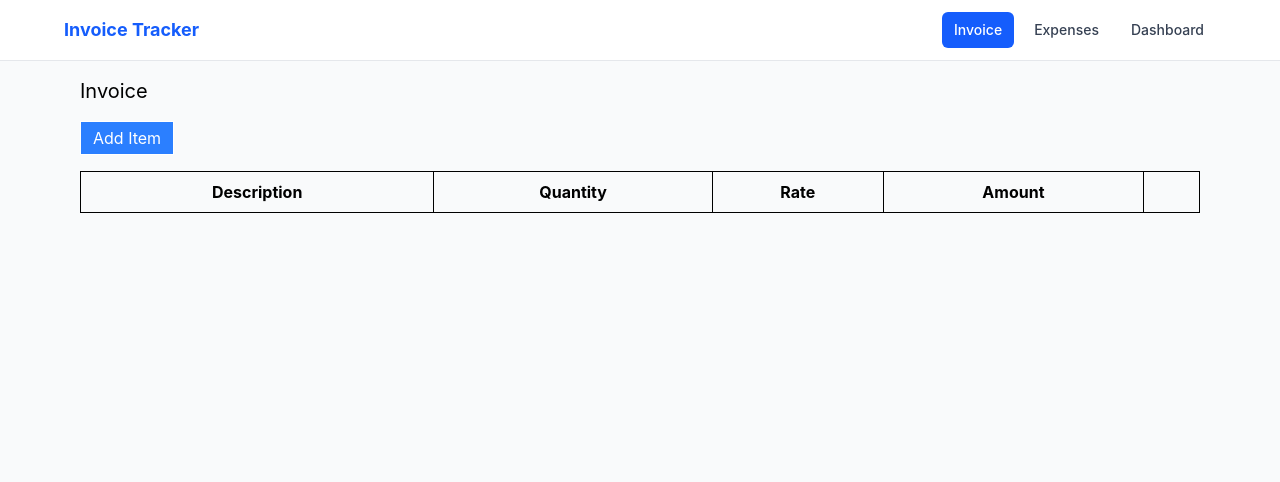
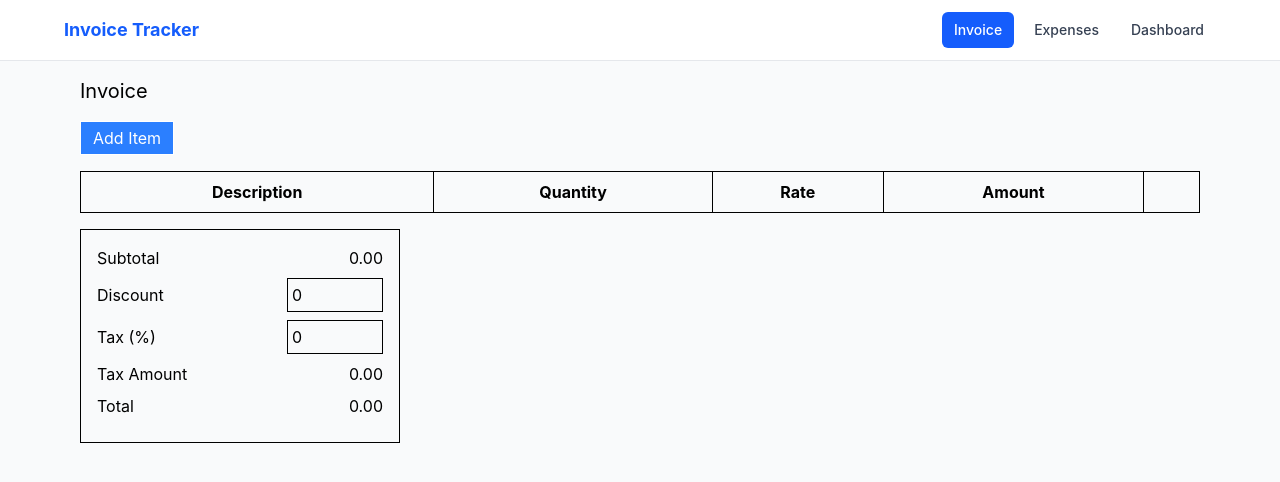
Before and after one commit to UdayDey-Boss/multi-currency-invoice-Expense-Tracker, a React (Vite) app: page / in a window 1280 px wide. Shown: the top 482 px of the page. Built offline with nearby package versions, Linux system fonts and the light colour scheme.

Commit message:
Add discount and tax fetures

```diff
--- a/src/pages/InvoicePage.jsx
+++ b/src/pages/InvoicePage.jsx
@@ -1,6 +1,8 @@
 import { useState } from "react";
 function InvoicePage() {
   const [items, setItems] = useState([]);
+  const [discount, setDiscount] = useState(0);
+  const [tax, setTax] = useState(0);
 
   function addItem() {
     const newItem = {
@@ -22,10 +24,12 @@ function InvoicePage() {
           quantity: item.quantity,
           rate: item.rate,
         };
+
         return changed;
       }
       return item;
     });
+
     setItems(newItems);
   }
 
@@ -68,6 +72,34 @@ function InvoicePage() {
     setItems(newItems);
   }
 
+  function calculateSubTotal() {
+    let total = 0;
+    for (let i = 0; i < items.length; i = i + 1) {
+      const amount = items[i].quantity * items[i].rate;
+      total = total + amount;
+    }
+    return total;
+  }
+
+  function calculateAfterDiscount() {
+    const subTotal = calculateSubTotal();
+    const afterDiscount = subTotal - discount;
+    return afterDiscount;
+  }
+
+  function calculateTax() {
+    const afterDiscount = calculateAfterDiscount();
+    const taxAmount = (afterDiscount * tax) / 100;
+    return taxAmount;
+  }
+
+  function calculateTotal() {
+    const afterDiscount = calculateAfterDiscount();
+    const tax = calculateTax();
+    const total = afterDiscount + tax;
+    return total;
+  }
+
   return (
     <div className="p-4">
       <h1 className="text-xl mb-4">Invoice</h1>
@@ -76,8 +108,7 @@ function InvoicePage() {
         onClick={addItem}
         className="border px-3 py-1 bg-blue-500 text-white"
       >
-        {" "}
-        Add Item{" "}
+        Add Item
       </button>
 
       <table className="border w-full mt-4">
@@ -104,6 +135,7 @@ function InvoicePage() {
                     className="border p-1 w-full"
                   />
                 </td>
+
                 <td className="border p-2">
                   <input
                     type="number"
@@ -141,6 +173,47 @@ function InvoicePage() {
           })}
         </tbody>
       </table>
+
+      <div className="border p-4 mt-4 w-80">
+        <div className="flex justify-between mb-2">
+          <span>Subtotal</span>
+          <span>{calculateSubTotal().toFixed(2)}</span>
+        </div>
+
+        <div className="flex justify-between mb-2 items-center">
+          <span>Discount</span>
+          <input
+            type="number"
+            value={discount}
+            onChange={function (e) {
+              setDiscount(Number(e.target.value));
+            }}
+            className="border p-1 w-24"
+          />
+        </div>
+
+        <div className="flex justify-between mb-2 items-center">
+          <span>Tax (%)</span>
+          <input
+            type="number"
+            value={tax}
+            onChange={function (e) {
+              setTax(Number(e.target.value));
+            }}
+            className="border p-1 w-24"
+          />
+        </div>
+
+        <div className="flex justify-between mb-2">
+          <span>Tax Amount</span>
+          <span>{calculateTax().toFixed(2)}</span>
+        </div>
+
+        <div className="flex justify-between mb-2">
+          <span>Total</span>
+          <span>{calculateTotal().toFixed(2)}</span>
+        </div>
+      </div>
     </div>
   );
 }
```
